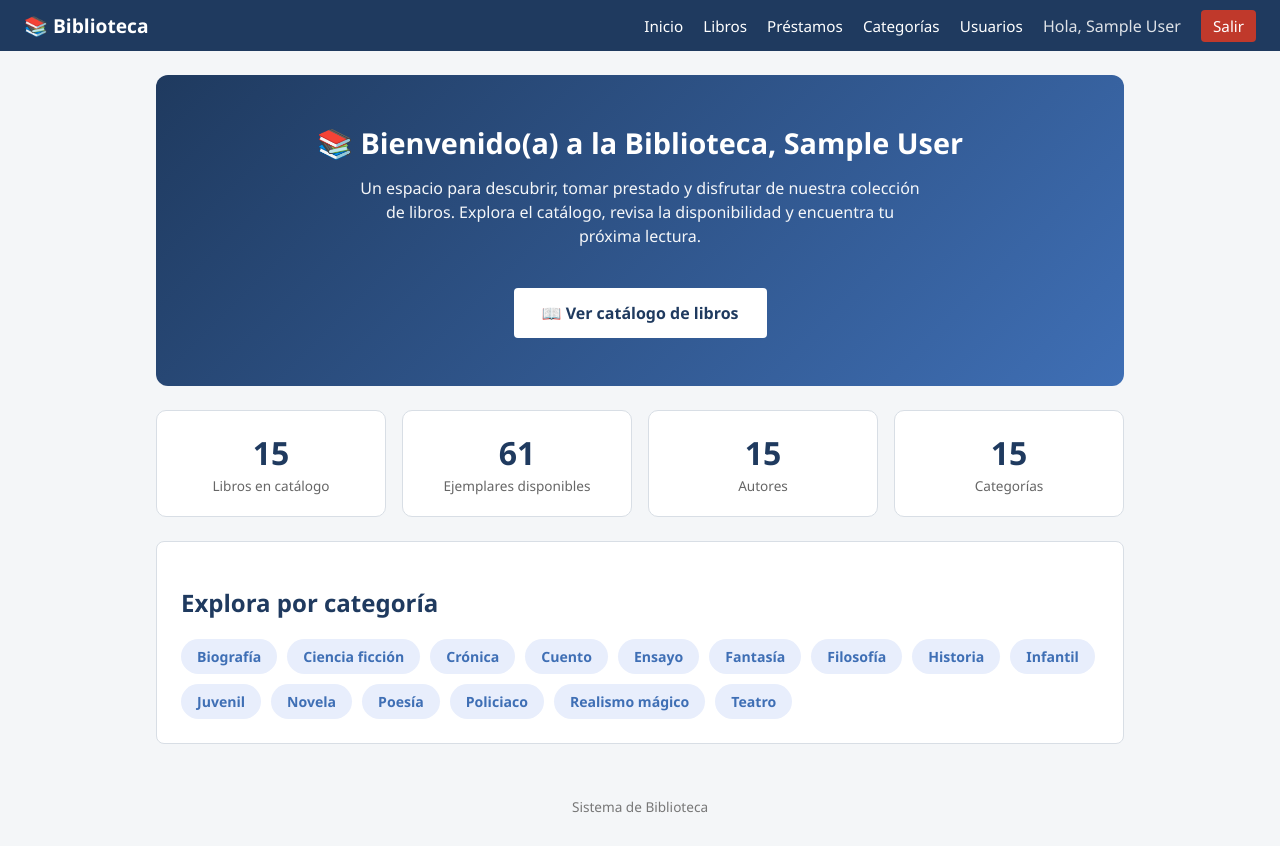
After one commit to Emanuel0933/biblioteca, a PHP site: page /inicio.php in a window 1280 px wide. The commit adds this page. Run offline with PHP 8.4, Linux system fonts and the light colour scheme; the visitor is signed in with stand-in values (Sample User, id 1); data comes from the database, SQL or seed files in the repository.

Commit message:
grandes cambios

```diff
--- a/includes/header.php
+++ b/includes/header.php
@@ -4,17 +4,20 @@
     <meta charset="UTF-8">
     <meta name="viewport" content="width=device-width, initial-scale=1.0">
     <title><?= htmlspecialchars($titulo ?? 'Biblioteca') ?></title>
-    <link rel="stylesheet" href="../css/style.css">
+    <link rel="stylesheet" href="css/style.css">
 </head>
 <body>
 <header class="topbar">
-    <a href="dashboard.php" class="brand">📚 Biblioteca</a>
+    <a href="inicio.php" class="brand">📚 Biblioteca</a>
     <?php if (estaAutenticado()): ?>
         <nav>
+            <a href="inicio.php">Inicio</a>
             <a href="libros.php">Libros</a>
-            <a href="prestamos.php">Préstamos</a>
-            <a href="categorias.php">Categorías</a>
-            <?php if (esAdmin()): ?><a href="usuarios.php">Usuarios</a><?php endif; ?>
+            <?php if (esAdmin()): ?>
+                <a href="prestamos.php">Préstamos</a>
+                <a href="categorias.php">Categorías</a>
+                <a href="usuarios.php">Usuarios</a>
+            <?php endif; ?>
             <span class="usuario-actual">Hola, <?= htmlspecialchars($_SESSION['nombre'] ?? '') ?></span>
             <a href="logout.php" class="salir">Salir</a>
         </nav>
--- a/public/css/style.css
+++ b/public/css/style.css
@@ -312,3 +312,89 @@ button:hover, .btn:hover { background: var(--azul); }
   padding: 7px 14px;
   font-size: 0.85rem;
 }
+
+
+/* ---- Página de inicio ---- */
+.hero {
+  background: linear-gradient(135deg, var(--azul), var(--azul-claro));
+  color: #fff;
+  border-radius: 12px;
+  padding: 48px 32px;
+  text-align: center;
+  margin-bottom: 24px;
+}
+
+.hero h1 {
+  color: #fff;
+  margin: 0 0 14px;
+  font-size: 1.8rem;
+}
+
+.hero-texto {
+  max-width: 560px;
+  margin: 0 auto 24px;
+  opacity: 0.95;
+  line-height: 1.5;
+}
+
+.btn-grande {
+  padding: 14px 28px;
+  font-size: 1rem;
+  background: #fff;
+  color: var(--azul);
+  font-weight: 700;
+}
+
+.btn-grande:hover {
+  background: #eef2f8;
+}
+
+.inicio-stats {
+  display: grid;
+  grid-template-columns: repeat(auto-fit, minmax(140px, 1fr));
+  gap: 16px;
+  margin-bottom: 24px;
+}
+
+.stat-card {
+  background: #fff;
+  border: 1px solid var(--borde);
+  border-radius: 10px;
+  padding: 20px;
+  text-align: center;
+}
+
+.stat-numero {
+  display: block;
+  font-size: 2rem;
+  font-weight: 700;
+  color: var(--azul);
+}
+
+.stat-etiqueta {
+  color: #666;
+  font-size: 0.85rem;
+}
+
+.chips {
+  display: flex;
+  flex-wrap: wrap;
+  gap: 10px;
+  margin-top: 12px;
+}
+
+.chip {
+  background: #e8eefc;
+  color: var(--azul-claro);
+  padding: 8px 16px;
+  border-radius: 999px;
+  text-decoration: none;
+  font-size: 0.88rem;
+  font-weight: 600;
+  transition: background 0.15s ease;
+}
+
+.chip:hover {
+  background: var(--azul-claro);
+  color: #fff;
+}
--- a/public/index.php
+++ b/public/index.php
@@ -2,5 +2,5 @@
 declare(strict_types=1);
 require __DIR__ . '/../includes/auth.php';
 
-header('Location: ' . (estaAutenticado() ? 'dashboard.php' : 'login.php'));
+header('Location: inicio.php');
 exit;
--- /dev/null
+++ b/public/inicio.php
@@ -0,0 +1,53 @@
+<?php
+declare(strict_types=1);
+require __DIR__ . '/../includes/auth.php';
+requerirLogin();
+require __DIR__ . '/../config/db.php';
+
+$totalLibros      = (int) $pdo->query('SELECT COUNT(*) c FROM libros')->fetch()['c'];
+$totalCategorias  = (int) $pdo->query('SELECT COUNT(*) c FROM categorias')->fetch()['c'];
+$totalAutores     = (int) $pdo->query('SELECT COUNT(*) c FROM autores')->fetch()['c'];
+$totalDisponibles = (int) $pdo->query('SELECT COALESCE(SUM(stock),0) c FROM libros')->fetch()['c'];
+
+$categorias = $pdo->query('SELECT nombre FROM categorias ORDER BY nombre')->fetchAll();
+
+$titulo = 'Inicio';
+require __DIR__ . '/../includes/header.php';
+?>
+<div class="hero">
+    <h1>📚 Bienvenido(a) a la Biblioteca, <?= htmlspecialchars($_SESSION['nombre']) ?></h1>
+    <p class="hero-texto">
+        Un espacio para descubrir, tomar prestado y disfrutar de nuestra colección de libros.
+        Explora el catálogo, revisa la disponibilidad y encuentra tu próxima lectura.
+    </p>
+    <a href="libros.php" class="btn btn-grande">📖 Ver catálogo de libros</a>
+</div>
+
+<div class="inicio-stats">
+    <div class="stat-card">
+        <span class="stat-numero"><?= $totalLibros ?></span>
+        <span class="stat-etiqueta">Libros en catálogo</span>
+    </div>
+    <div class="stat-card">
+        <span class="stat-numero"><?= $totalDisponibles ?></span>
+        <span class="stat-etiqueta">Ejemplares disponibles</span>
+    </div>
+    <div class="stat-card">
+        <span class="stat-numero"><?= $totalAutores ?></span>
+        <span class="stat-etiqueta">Autores</span>
+    </div>
+    <div class="stat-card">
+        <span class="stat-numero"><?= $totalCategorias ?></span>
+        <span class="stat-etiqueta">Categorías</span>
+    </div>
+</div>
+
+<div class="tarjeta">
+    <h2>Explora por categoría</h2>
+    <div class="chips">
+        <?php foreach ($categorias as $c): ?>
+            <a class="chip" href="libros.php?q=<?= urlencode($c['nombre']) ?>"><?= htmlspecialchars($c['nombre']) ?></a>
+        <?php endforeach; ?>
+    </div>
+</div>
+<?php require __DIR__ . '/../includes/footer.php'; ?>
--- a/public/login.php
+++ b/public/login.php
@@ -4,7 +4,7 @@ require __DIR__ . '/../includes/auth.php';
 require __DIR__ . '/../config/db.php';
 
 if (estaAutenticado()) {
-    header('Location: libros.php');
+    header('Location: inicio.php');
     exit;
 }
 
--- a/public/register.php
+++ b/public/register.php
@@ -4,7 +4,7 @@ require __DIR__ . '/../includes/auth.php';
 require __DIR__ . '/../config/db.php';
 
 if (estaAutenticado()) {
-    header('Location: dashboard.php');
+    header('Location: inicio.php');
     exit;
 }
 
```
